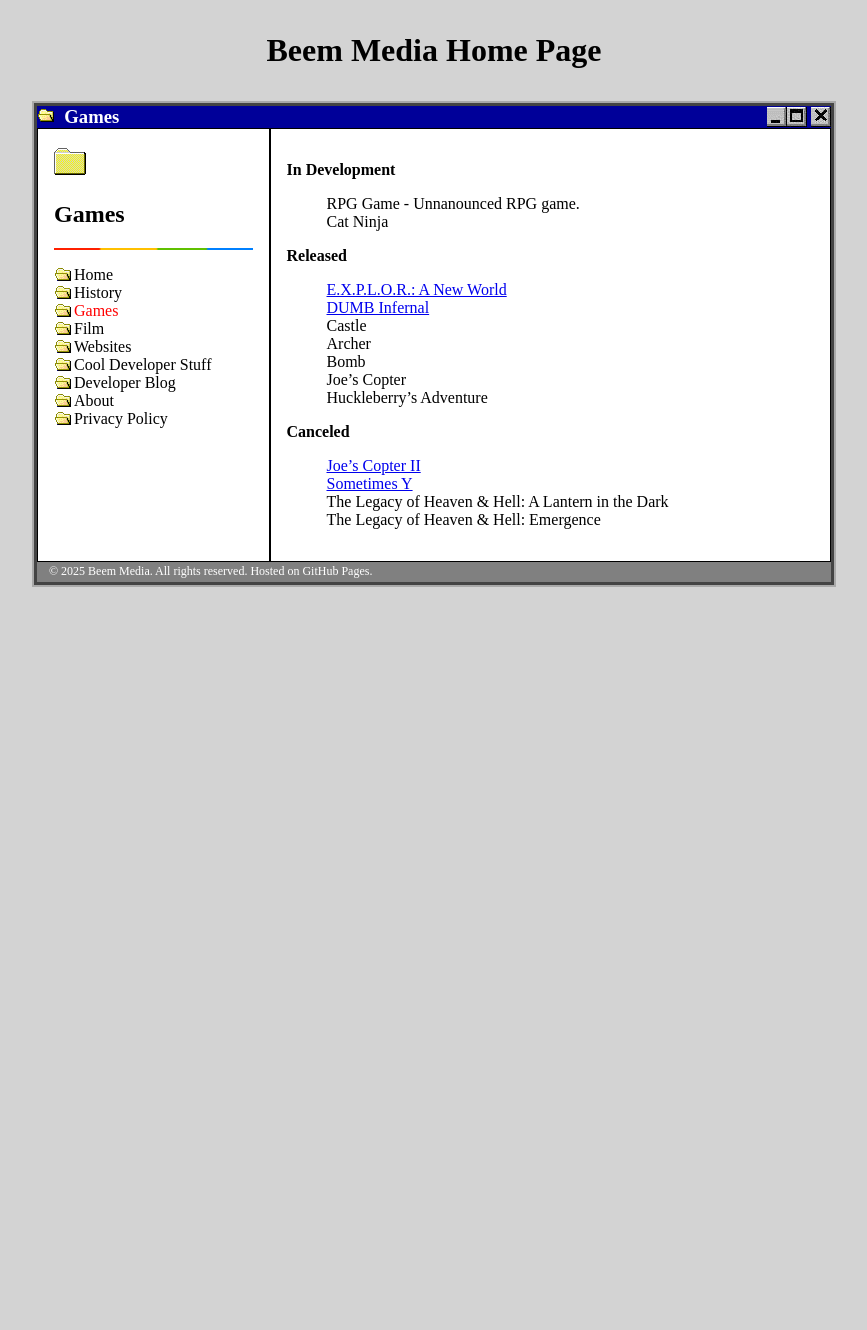
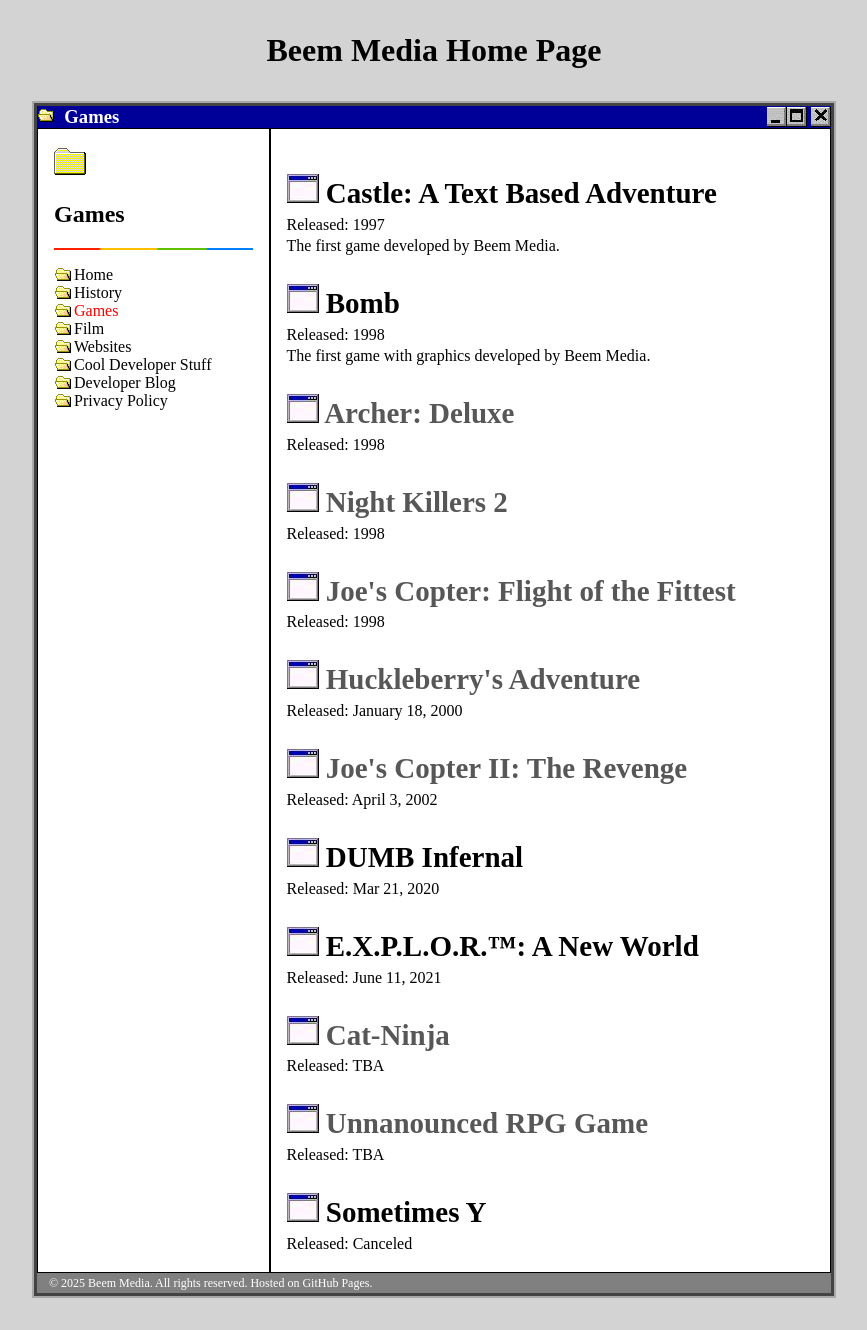
Before and after one commit to beemfx/beemfx.github.io, a Jekyll site: the page built from games.markdown, in a window 1280 px wide. Shown: the whole page, without its empty margins (206-1073 px from the left). Built offline with Jekyll 4.4.1, drawn with Linux system fonts in a browser that asks for light colours; before the commit the page ends 900 px from its top, so only the background shows below that.

Commit message:
[HP] Update games list. Remove about page since it was the same as the history and footer. Remove some unused template stuff.

```diff
--- a/_config.yml
+++ b/_config.yml
@@ -19,7 +19,7 @@
 # in the templates via {{ site.myvariable }}.
 
 title: Beem Media Home Page
-email:
+email: beemmedia@outlook.com
 description: >- # this means to ignore newlines until "baseurl:"
   The home page for Beem Media.
 baseurl: "" # the subpath of your site, e.g. /blog
--- /dev/null
+++ b/_data/games.yml
@@ -0,0 +1,31 @@
+- name: "Castle: A Text Based Adventure"
+  date: 1997
+  link: castle
+  desc: The first game developed by Beem Media.
+- name: Bomb
+  date: 1998
+  link: bomb
+  desc: The first game with graphics developed by Beem Media.
+- name: "Archer: Deluxe"
+  date: 1998
+- name: Night Killers 2
+  date: 1998
+- name: "Joe's Copter: Flight of the Fittest"
+  date: 1998
+- name: Huckleberry's Adventure
+  date: January 18, 2000
+- name: "Joe's Copter II: The Revenge"
+  date: April 3, 2002
+- name: "DUMB Infernal"
+  date: Mar 21, 2020
+  link: "https://store.steampowered.com/app/1208370/DUMB_Infernal/"
+- name: "E.X.P.L.O.R.&trade;: A New World"
+  date: June 11, 2021
+  link: "https://store.steampowered.com/app/1387120/EXPLOR_A_New_World/"
+- name: Cat-Ninja
+  date: TBA
+- name: Unnanounced RPG Game
+  date: TBA
+- name: Sometimes Y
+  date: Canceled
+  link: "https://github.com/beemfx/Beem.Media/tree/master/games/Sometimes-Y"
--- a/_data/nav.yml
+++ b/_data/nav.yml
@@ -12,7 +12,5 @@
   link: /cool-developer-stuff
 - name: Developer Blog
   link: /posts
-- name: About
-  link: /about
 - name: Privacy Policy
   link: /privacy-policy
--- a/assets/css/bm.css
+++ b/assets/css/bm.css
@@ -189,8 +189,8 @@ h1, h2, h3, h4, h5, h6 {
 	background-repeat: no-repeat;
 	background-position: center center;
 	background-size: 100%;
-	width: 27px;
-	height: 32px;
+	width: 32px;
+	height: 29px;
 	padding: 0;
 	border: 0;
 	margin: 0;
@@ -259,3 +259,35 @@ h1, h2, h3, h4, h5, h6 {
 .bm-window footer a:hover {
 	text-decoration: underline;
 }
+
+.bm-game-list h2 {
+	font-size: 29px;
+	margin: 1em 0 .2em 0;
+	padding: 0;
+	border: 0;
+	width: auto;
+	color: rgb(87, 87, 87);
+}
+
+.bm-game-list p {
+	margin: 0 0 .2em 0;
+	padding: 0;
+	border: 0;
+}
+
+.bm-game-list a {
+	text-decoration: none;
+	color: rgb(0, 0, 0);
+}
+
+.bm-game-list a:hover {
+	color: blue;
+}
+
+.bm-align-top {
+	vertical-align: top;
+}
+
+.bm-align-bottom {
+	vertical-align: bottom;
+}
--- a/games.markdown
+++ b/games.markdown
@@ -3,21 +3,23 @@ layout: page
 title: "Games"
 permalink: /games
 ---
-### In Development
-* RPG Game - Unnanounced RPG game.
-* Cat Ninja
 
-### Released
-* [E.X.P.L.O.R.: A New World](https://store.steampowered.com/app/1387120/EXPLOR_A_New_World/)
-* [DUMB Infernal](https://store.steampowered.com/app/1208370/DUMB_Infernal/)
-* Castle
-* Archer
-* Bomb
-* Joe’s Copter
-* Huckleberry’s Adventure
-
-### Canceled
-* [Joe’s Copter II](https://github.com/beemfx/ScrollGIN)
-* [Sometimes Y](https://github.com/beemfx/Beem.Media/tree/master/games/Sometimes-Y)
-* The Legacy of Heaven & Hell: A Lantern in the Dark
-* The Legacy of Heaven & Hell: Emergence
+<div class="bm-game-list">
+{% for item in site.data.games %}
+<div class="bm-game-list-item">
+<h2>
+{% if item.link %}
+<a href="{{ item.link }}">
+{% endif %}
+<div class="bm-app-img"></div> {{ item.name }}
+{% if item.link %}
+</a>
+{% endif %}
+</h2>
+<p>Released: {{ item.date }}</p>
+{% if item.desc %}
+<p>{{item.desc }}</p>
+{% endif %}
+</div>
+{% endfor %}
+</div>
--- /dev/null
+++ b/games/bomb.markdown
@@ -0,0 +1,6 @@
+---
+title: Bomb
+layout: page
+---
+## Bomb
+Information coming soon.
--- /dev/null
+++ b/games/castle.markdown
@@ -0,0 +1,6 @@
+---
+title: Castle
+layout: page
+---
+## Castle: A Text Based Adventure
+Information coming soon.
```
Also changed, not shown: _includes/nav-items.html (deleted, +0 -8 lines), about.markdown (deleted, +0 -13 lines).
